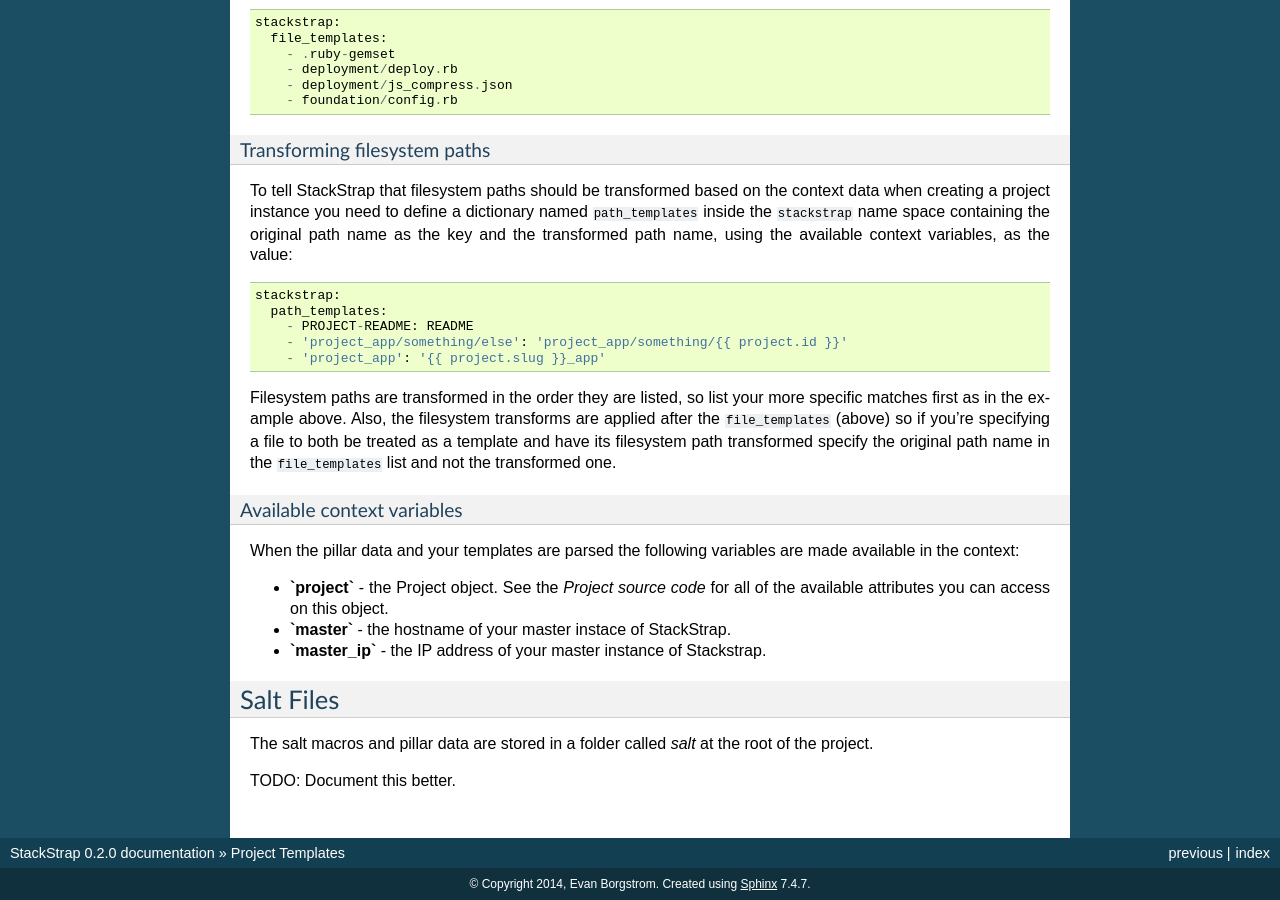
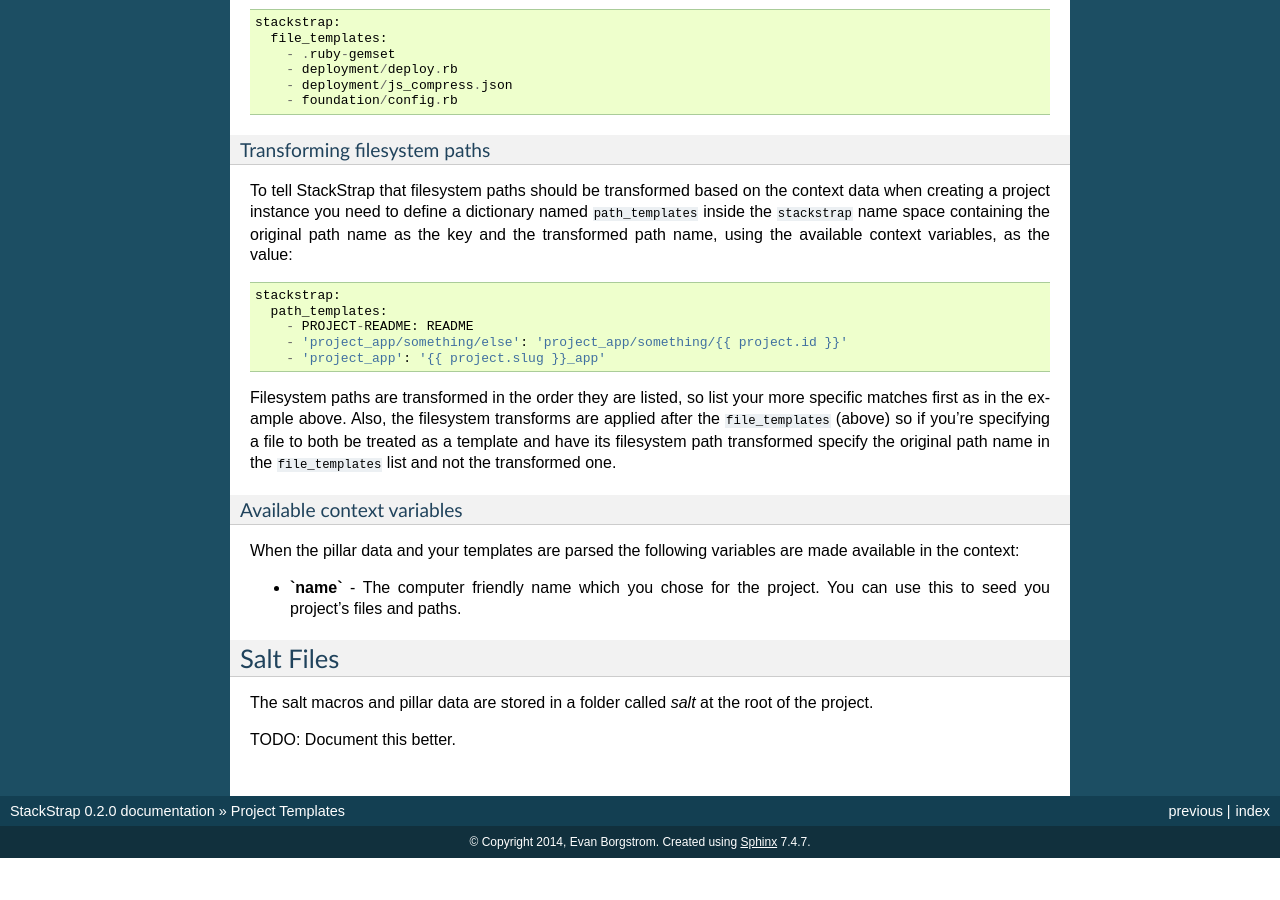
Before and after one commit to stackstrap/stackstrap, a Sphinx documentation site: the page built from docs/templates.rst, in a window 1280 px wide and 900 px high, scrolled down 1219 px. Built offline with Sphinx 7.4.7, drawn with Linux system fonts in a browser that asks for light colours; after the commit the page ends 2077 px from its top, so only the background shows below that.

Commit message:
Updated available context variables in docs

```diff
--- a/docs/templates.rst
+++ b/docs/templates.rst
@@ -105,10 +105,8 @@
 When the pillar data and your templates are parsed the following variables are
 made available in the context:
 
-* **`project`** - the Project object. See the `Project source code` for all of
-  the available attributes you can access on this object.
-* **`master`** - the hostname of your master instace of StackStrap.
-* **`master_ip`** - the IP address of your master instance of Stackstrap.
+* **`name`** - The computer friendly name which you chose for the project.
+  You can use this to seed you project's files and paths.
 
 Salt Files
 ----------
```
